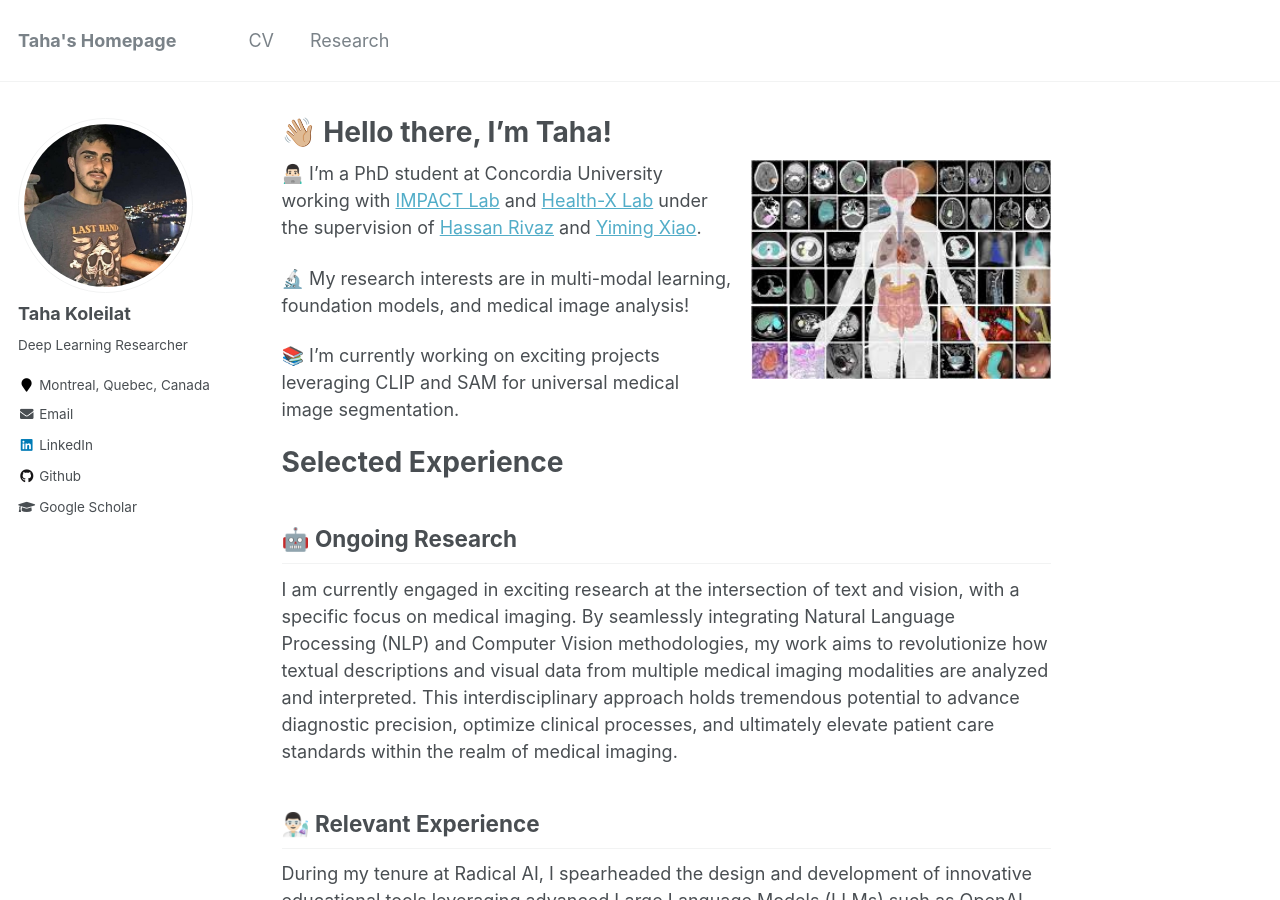
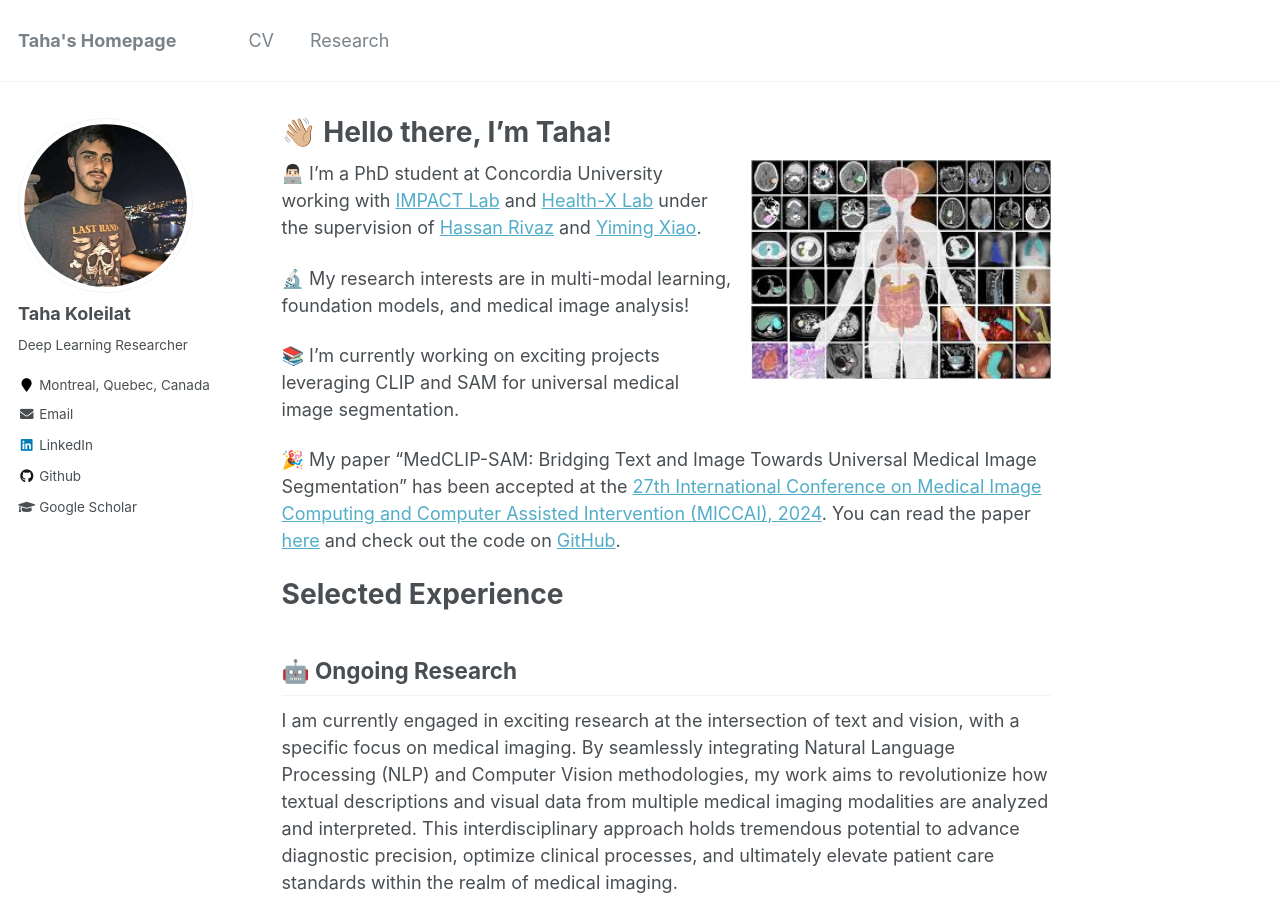
Before and after one commit to TahaKoleilat/tahakoleilat.github.io, a Jekyll site: the page built from _pages/about.md, in a window 1280 px wide and 900 px high. Built offline with Jekyll 4.4.1, drawn with Linux system fonts in a browser that asks for light colours.

Commit message:
Update about.md

```diff
--- a/_pages/about.md
+++ b/_pages/about.md
@@ -17,7 +17,7 @@ redirect_from:
 
 📚 I'm currently working on exciting projects leveraging CLIP and SAM for universal medical image segmentation.
 
-<!-- 📽️ I am also interested in assisting others on their path in the world of Machine Learning and academia. -->
+🎉 My paper "MedCLIP-SAM: Bridging Text and Image Towards Universal Medical Image Segmentation" has been accepted at the [27th International Conference on Medical Image Computing and Computer Assisted Intervention (MICCAI), 2024](https://miccai2024.org/). You can read the paper [here](https://arxiv.org/abs/2403.20253) and check out the code on [GitHub](https://github.com/HealthX-Lab/MedCLIP-SAM).
 
 # Selected Experience
 
```
